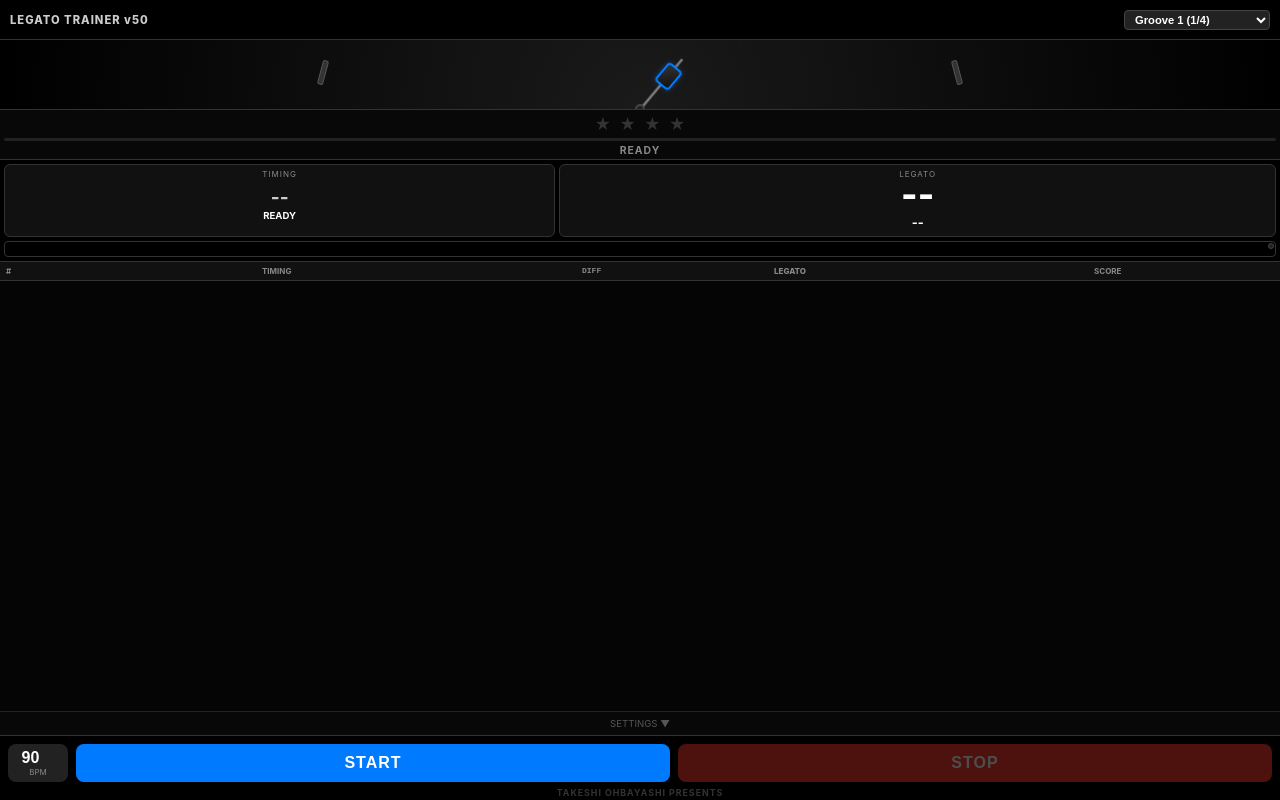
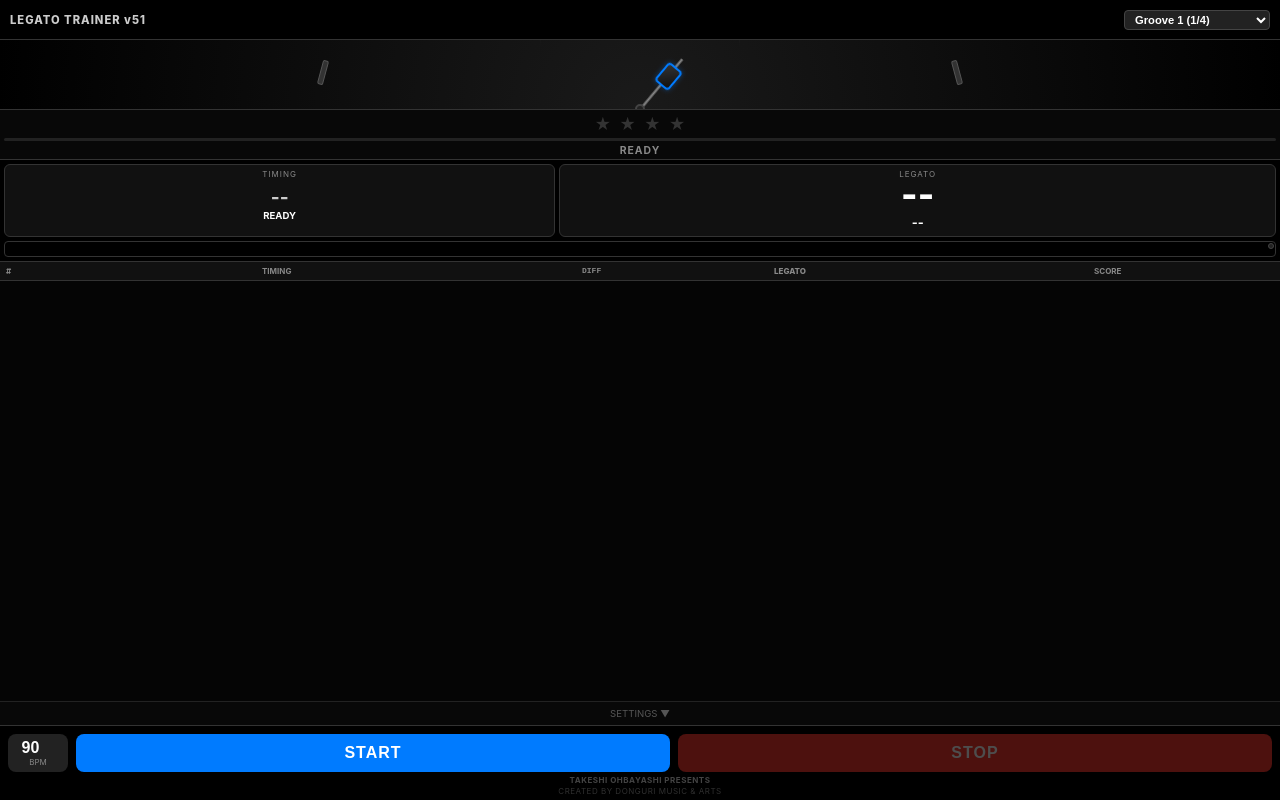
Before and after one commit to limitlessbeat/legato-trainer-v1.01, a plain HTML site: page index.html in a window 1280 px wide. Drawn offline with Linux system fonts and the light colour scheme.

Commit message:
Update index.html

```diff
--- a/index.html
+++ b/index.html
@@ -5,9 +5,9 @@
     <meta name="viewport" content="width=device-width, initial-scale=1.0, maximum-scale=1.0, user-scalable=no, viewport-fit=cover">
     <meta name="apple-mobile-web-app-capable" content="yes">
     <meta name="apple-mobile-web-app-status-bar-style" content="black-translucent">
-    <title>Legato Trainer v50</title>
+    <title>Legato Trainer v51 - Double Credit</title>
     <style>
-        /* --- v50 STYLE (With Credit) --- */
+        /* --- v51 STYLE (Double Credit) --- */
         :root {
             --c-bg: #000000;
             --c-panel: #111111;
@@ -187,12 +187,12 @@
         .setting-item { display: flex; justify-content: space-between; align-items: center; font-size: 0.7rem; color: #ccc; }
         input[type=range] { width: 120px; accent-color: var(--c-accent); }
 
-        /* CONTROLS & CREDIT */
+        /* CONTROLS */
         .controls-area {
             background: #000; border-top: 1px solid var(--c-border);
             display: flex; gap: 8px;
-            /* Added extra bottom padding for credit */
-            padding: 8px 8px calc(18px + env(safe-area-inset-bottom)) 8px;
+            /* Extra padding for 2-line footer */
+            padding: 8px 8px calc(28px + env(safe-area-inset-bottom)) 8px;
             flex-shrink: 0;
             position: relative;
         }
@@ -210,15 +210,16 @@
         /* CREDIT FOOTER */
         .credit {
             position: absolute;
-            bottom: calc(2px + env(safe-area-inset-bottom));
+            bottom: calc(4px + env(safe-area-inset-bottom));
             left: 0; width: 100%;
             text-align: center;
-            font-size: 0.55rem;
-            color: #333;
+            font-size: 0.5rem;
+            line-height: 1.3;
+            color: #444;
             pointer-events: none;
             z-index: 20;
             font-weight: bold;
-            letter-spacing: 1px;
+            letter-spacing: 0.5px;
             text-transform: uppercase;
         }
 
@@ -238,7 +239,7 @@
 <body>
 
 <div class="header">
-    <h1>LEGATO TRAINER v50</h1>
+    <h1>LEGATO TRAINER v51</h1>
     <select id="grooveSelect" class="mode-select">
         <option value="1">Groove 1 (1/4)</option>
         <option value="2">Groove 2 (1/8)</option>
@@ -321,7 +322,10 @@
     <button id="btnStart" class="btn btn-start">START</button>
     <button id="btnStop" class="btn btn-stop">STOP</button>
 
-    <div class="credit">Takeshi Ohbayashi presents</div>
+    <div class="credit">
+        Takeshi Ohbayashi presents<br>
+        <span style="font-weight:normal; opacity:0.7">created by DONGURI Music & Arts</span>
+    </div>
 </div>
 
 <div id="overlay" class="overlay">
```
